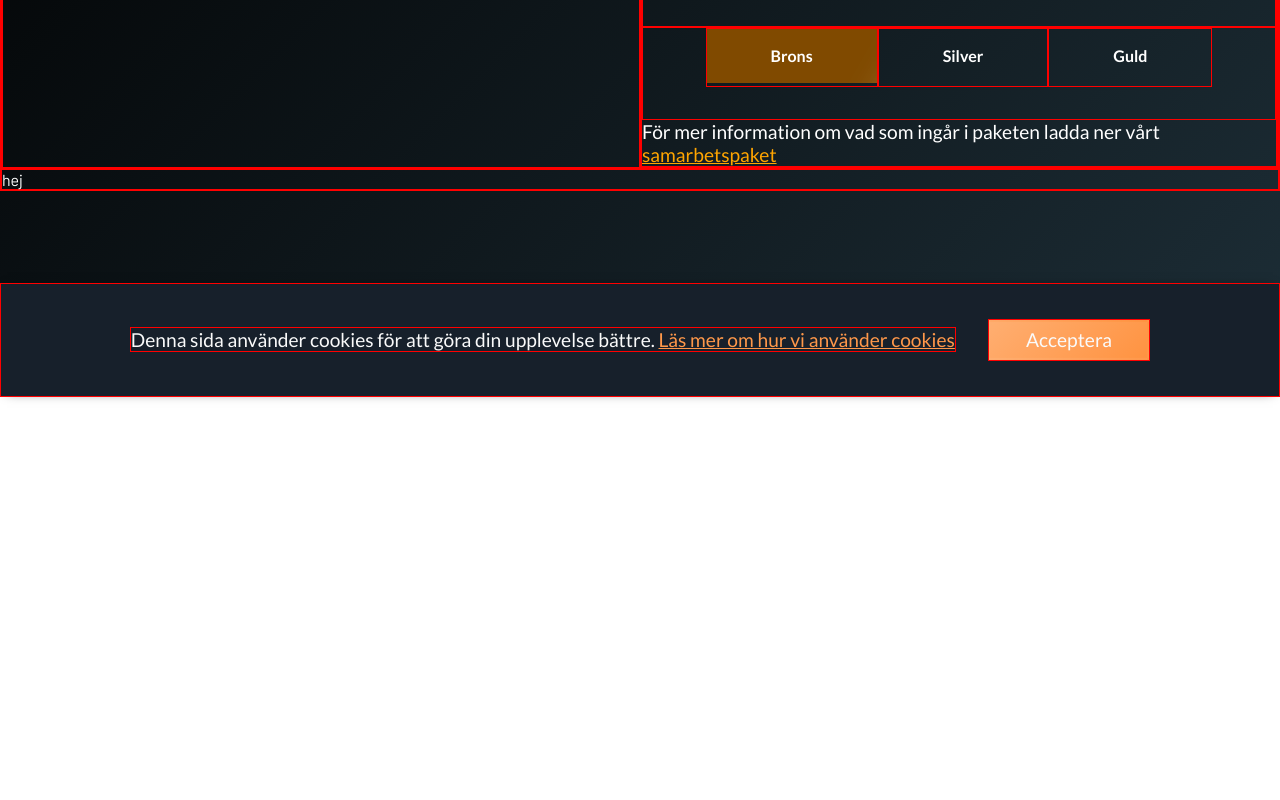
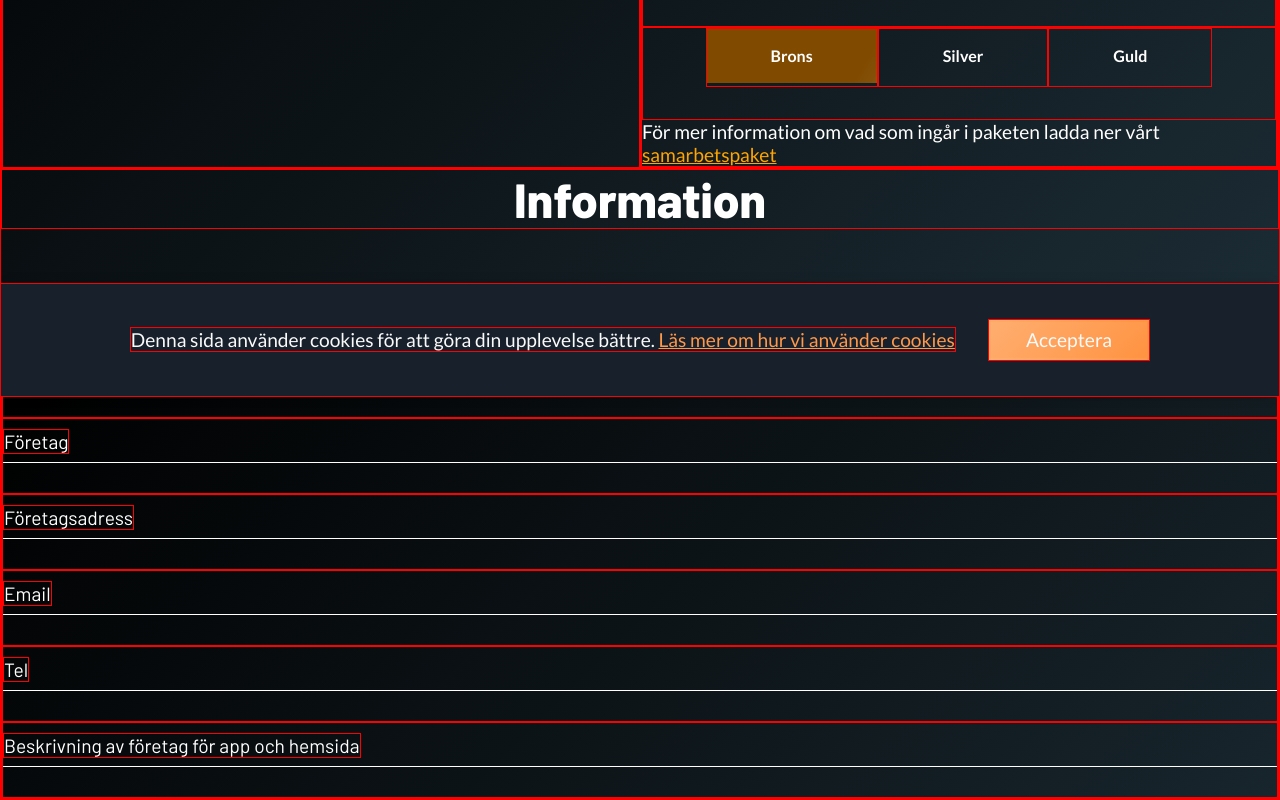
Before and after one commit to medieteknikdagarna/mtd2023v2, a Next.js app: page /booking in a window 1280 px wide. Shown: the part 403-1203 px from the top of the page. Before the commit the page ends 800 px from the top, so only its background shows below. Built offline with nearby package versions, Linux system fonts and the light colour scheme; no server answers.

Commit message:
Contact info in components

```diff
--- a/src/components/form-components/BookingFormV2.jsx
+++ b/src/components/form-components/BookingFormV2.jsx
@@ -1,10 +1,11 @@
-import React, { useState } from "react";
+import React, { useState, useContext } from "react";
 import { SplitScreen } from "@/utilities/SplitScreen";
 import FloorMap from "./FloorMap";
 import Sponsor from "./Sponsor";
 import ContactInfo from "./ContactInfo";
 import { useForm } from "react-hook-form";
 import MTDSponspaket from "@/public/content/MTDSamarbetspaket.pdf";
+import { languageContext } from "@/pages/_app";
 
 const floor4_all = require("@/public/content/seat-info/floor4.json");
 const floor5_all = require("@/public/content/seat-info/floor5.json");
@@ -43,6 +44,8 @@ export default function BookingFormV2() {
         trådlösaenheter: 0,
       },
     });
+  const { errors } = formState;
+  const [lang, setLang] = useContext(languageContext);
 
   const [type, setType] = useState("Brons");
   const [activeLevel, setLevel] = useState(5);
@@ -56,6 +59,41 @@ export default function BookingFormV2() {
     setLevel(floor);
   };
 
+  const onSubmit = (formValues) => {
+    setLoading(true);
+
+    console.log(formValues);
+    const requestOptions = {
+      method: "POST",
+      headers: { "Content-Type": "application/json" },
+      body: JSON.stringify({
+        TV: formValues.TV,
+        antalpåmässa: formValues.antalpåmässa,
+        bankettbiljetter: formValues.bankettbiljetter,
+        bankettkost: formValues.bankettkost,
+        company: formValues.company,
+        companyadress: formValues.companyadress,
+        contact: formValues.contact,
+        description: formValues.description,
+        elenhet: formValues.elenhet,
+        email: formValues.email,
+        extrabord: formValues.extrabord,
+        extrastol: formValues.extrastol,
+        fakturering: formValues.fakturering,
+        firmatecknare: formValues.firmateknare,
+        floor: formValues.floor,
+        seat: selectedSeat.seat,
+        mässkost: formValues.mässkost,
+        persontransport: formValues.persontransport,
+        sponsor: formValues.sponsor,
+        tel: formValues.tel,
+        tjänst: formValues.tjänst,
+        montertransport: formValues.transport,
+        trådlösaenheter: formValues.trådlösaenheter,
+      }),
+    };
+  };
+
   return (
     <>
       <SplitScreen>
@@ -67,7 +105,9 @@ export default function BookingFormV2() {
           setType={setType}
         />
       </SplitScreen>
-      <ContactInfo />
+      <form onSubmit={handleSubmit(onSubmit)} noValidate>
+        <ContactInfo register={register} lang={lang} errors={errors} />
+      </form>
     </>
   );
 }
--- a/src/components/form-components/ContactInfo.jsx
+++ b/src/components/form-components/ContactInfo.jsx
@@ -1,5 +1,66 @@
 import React from "react";
+import Wing from "@/components/form-components/Wing";
+import ContactInput from "./ContactInput";
 
-export default function ContactInfo() {
-  return <div>hej</div>;
+export default function ContactInfo({ register, lang, errors }) {
+  console.log(errors);
+  return (
+    <>
+      <Wing />
+      <div>
+        <ContactInput
+          register={register}
+          lang={lang}
+          errors={errors.contact}
+          type={"text"}
+          id={"contact"}
+          text={lang === "sv" ? "Kontaktperson" : "Name"}
+        />
+        <ContactInput
+          register={register}
+          lang={lang}
+          errors={errors.company}
+          type={"text"}
+          id={"compnay"}
+          text={lang === "sv" ? "Företag" : "Company name"}
+        />
+        <ContactInput
+          register={register}
+          lang={lang}
+          errors={errors.companyadress}
+          type={"text"}
+          id={"compnayadress"}
+          text={lang === "sv" ? "Företagsadress" : "Company adress"}
+        />
+        <ContactInput
+          register={register}
+          lang={lang}
+          errors={errors.email}
+          type={"email"}
+          id={"email"}
+          text={"Email"}
+        />
+        <ContactInput
+          register={register}
+          lang={lang}
+          errors={errors.tel}
+          type={"tel"}
+          id={"tel"}
+          text={"Tel"}
+        />
+        <ContactInput
+          register={register}
+          lang={lang}
+          errors={errors.description}
+          type={"text"}
+          id={"description"}
+          text={
+            lang === "sv"
+              ? "Beskrivning av företag för app och hemsida"
+              : "Description of company for app and websire"
+          }
+        />
+      </div>
+    </>
+  );
 }
--- /dev/null
+++ b/src/components/form-components/ContactInput.jsx
@@ -0,0 +1,33 @@
+import React from "react";
+import styles from "@/components/form-components/contactInput.module.scss";
+
+export default function ContactInput({
+  register,
+  lang,
+  errors,
+  type,
+  id,
+  text,
+}) {
+  return (
+    <div className={styles.contactitem}>
+      <input
+        type={type}
+        id={id}
+        placeholder=" "
+        {...register(id, {
+          required: {
+            value: true,
+            message: `${lang === "sv" ? " *" : " *"}`,
+          },
+        })}
+      />
+      <label htmlFor={id}>
+        <div style={{ display: "flex", color: "white" }}>
+          {text}
+          <p className={styles.error}>{errors && errors.message}</p>
+        </div>
+      </label>
+    </div>
+  );
+}
--- /dev/null
+++ b/src/components/form-components/Wing.jsx
@@ -0,0 +1,32 @@
+import React from "react";
+import WingLeft from "@/public/images/WingLeft.svg";
+import styles from "@/components/form-components/wing.module.scss";
+
+export default function Wing(lang) {
+  return (
+    <div
+      style={{
+        display: "flex",
+        alignItems: "center",
+        marginBottom: "7rem",
+        justifyContent: "center",
+      }}
+    >
+      {/*  <WingLeft
+        className={styles.wingLeft}
+        width="400"
+        height="10"
+        preserveascpectratio="null"
+      /> */}
+      <h1 style={{ color: "white" }}>
+        {lang === "sv" ? "Information" : "Information"}
+      </h1>
+      {/*  <WingLeft
+        className={styles.wingRight}
+        width="400"
+        height="10"
+        preserveascpectratio="null"
+      /> */}
+    </div>
+  );
+}
--- /dev/null
+++ b/src/components/form-components/contactInput.module.scss
@@ -0,0 +1,38 @@
+$offWhite: #f5f5f7;
+$MTDorange: #ec6610;
+$MTDdarkblue: #13283c;
+.contactitem {
+  position: relative;
+  width: 100%;
+  label {
+    position: absolute;
+    top: 0;
+    left: 0;
+    padding: 10px 0;
+    font-size: 1.2rem;
+    color: #fff;
+    pointer-events: none;
+    transition: 0.5s;
+  }
+  input {
+    position: relative;
+    width: 100%;
+    padding: 10px 0;
+    font-size: 1.2rem;
+    color: #fff;
+    margin-bottom: 30px;
+    border: none;
+    border-bottom: 1px solid #fff;
+    outline: none;
+    background: transparent;
+    &:focus,
+    &:not(:placeholder-shown) {
+      + label {
+        top: -20px;
+        left: 0;
+        color: $MTDorange;
+        font-size: 1rem;
+      }
+    }
+  }
+}
--- /dev/null
+++ b/src/components/form-components/wing.module.scss
@@ -0,0 +1,8 @@
+.wingLeft {
+  margin-top: 10px;
+  transform: scaleX(2);
+}
+.wingRight {
+  margin-top: 10px;
+  transform: scaleX(-2);
+}
```
